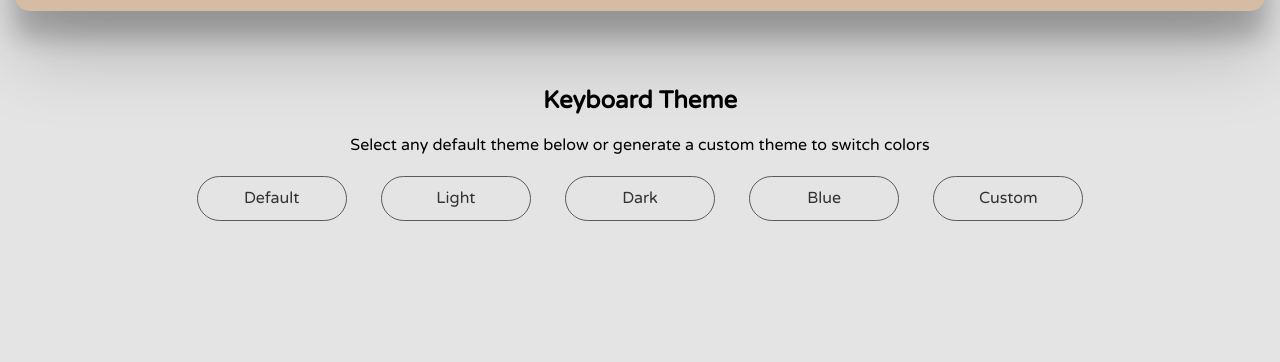
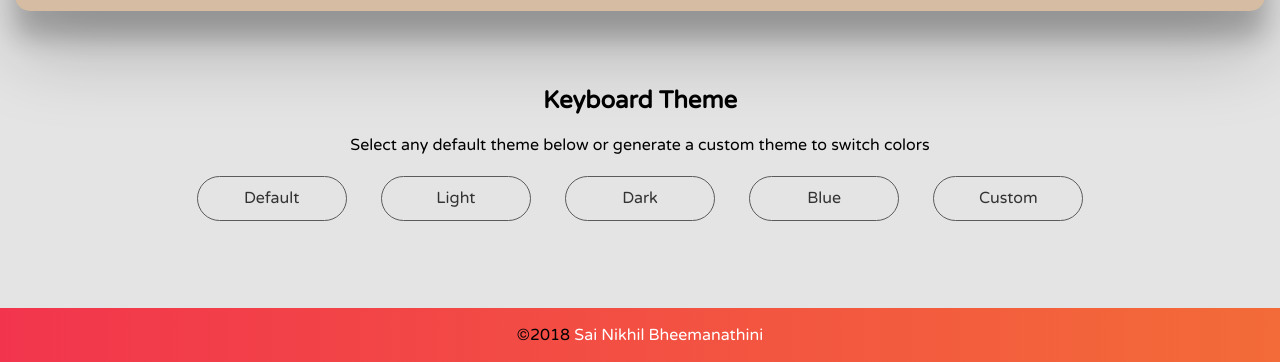
Before and after one commit to iamsainikhil/keyboard, a plain HTML site: page index.html in a window 1280 px wide. Shown: the part 438-800 px from the top of the page. Drawn offline with Linux system fonts and the light colour scheme.

Commit message:
Updated page layout and added footer

```diff
--- a/index.html
+++ b/index.html
@@ -13,6 +13,7 @@
 </head>
 
 <body>
+    <main>
         <div class="keyboard">
             <!-- 1st row -->
             <div class="row">
@@ -220,6 +221,11 @@
                 </div>
             </div>
         </div>
+    </main>
+
+    <footer class="footer">
+        <p>&copy;2018 <a href="https://iamsainikhil.github.io" target="blank">Sai&nbsp;Nikhil&nbsp;Bheemanathini</a></p>
+    </footer>
 
     <script src="app.js"></script>
     <script src="colorpicker.min.js"></script>
--- a/style.css
+++ b/style.css
@@ -9,16 +9,22 @@
 }
 
 body {
+    padding: 0;
+    margin: 0;
     overflow: auto;
     background-color: #E4E4E4;
+    min-height: 100vh;
+    display: grid;
+    grid-template-rows: 1fr auto;
+    grid-template-columns: 100%;
 }
 
-::selection {
+ ::selection {
     background-color: #4EE8AD;
     color: #17261D;
 }
 
-::-moz-selection {
+ ::-moz-selection {
     background-color: #4EE8AD;
     color: #17261D;
 }
@@ -269,3 +275,86 @@ i.underscore {
     margin: 20px 15px;
     padding: 5px 25px;
 }
+
+
+/* footer */
+
+.footer {
+    text-align: center;
+    background: linear-gradient(270deg, #f36b38, #f2354d);
+    background-size: 100% 100%;
+    -webkit-animation: gradientFill 8s ease infinite;
+    -moz-animation: gradientFill 8s ease infinite;
+    animation: gradientFill 8s ease infinite;
+    margin-top: 50px;
+    padding: 1px;
+    font-family: var(--font);
+}
+
+.footer a {
+    position: relative;
+    text-decoration: none;
+    color: #fff;
+}
+
+.footer a::before {
+    content: "";
+    position: absolute;
+    width: 100%;
+    height: 2px;
+    bottom: -2px;
+    left: 0;
+    background: #000;
+    visibility: hidden;
+    border-radius: 10px;
+    -webkit-transform: scaleX(0);
+    transform: scaleX(0);
+    -webkit-transition: all .3s cubic-bezier(.25, .46, .45, .94);
+    transition: all .3s cubic-bezier(.25, .46, .45, .94);
+}
+
+.footer a:hover {
+    color: #000;
+}
+
+.footer a:hover::before {
+    visibility: visible;
+    -webkit-transform: scaleX(1);
+    transform: scaleX(1);
+}
+
+@-webkit-keyframes gradientFill {
+    0% {
+        background-position: 0% 50%
+    }
+    50% {
+        background-position: 100% 50%
+    }
+    100% {
+        background-position: 0% 50%
+    }
+}
+
+@-moz-keyframes gradientFill {
+    0% {
+        background-position: 0% 50%
+    }
+    50% {
+        background-position: 100% 50%
+    }
+    100% {
+        background-position: 0% 50%
+    }
+}
+
+@keyframes gradientFill {
+    0% {
+        background-position: 0% 50%
+    }
+    50% {
+        background-position: 100% 50%
+    }
+    100% {
+        background-position: 0% 50%
+    }
+}
```
Lines whose indentation alone changed are shown as unchanged.
